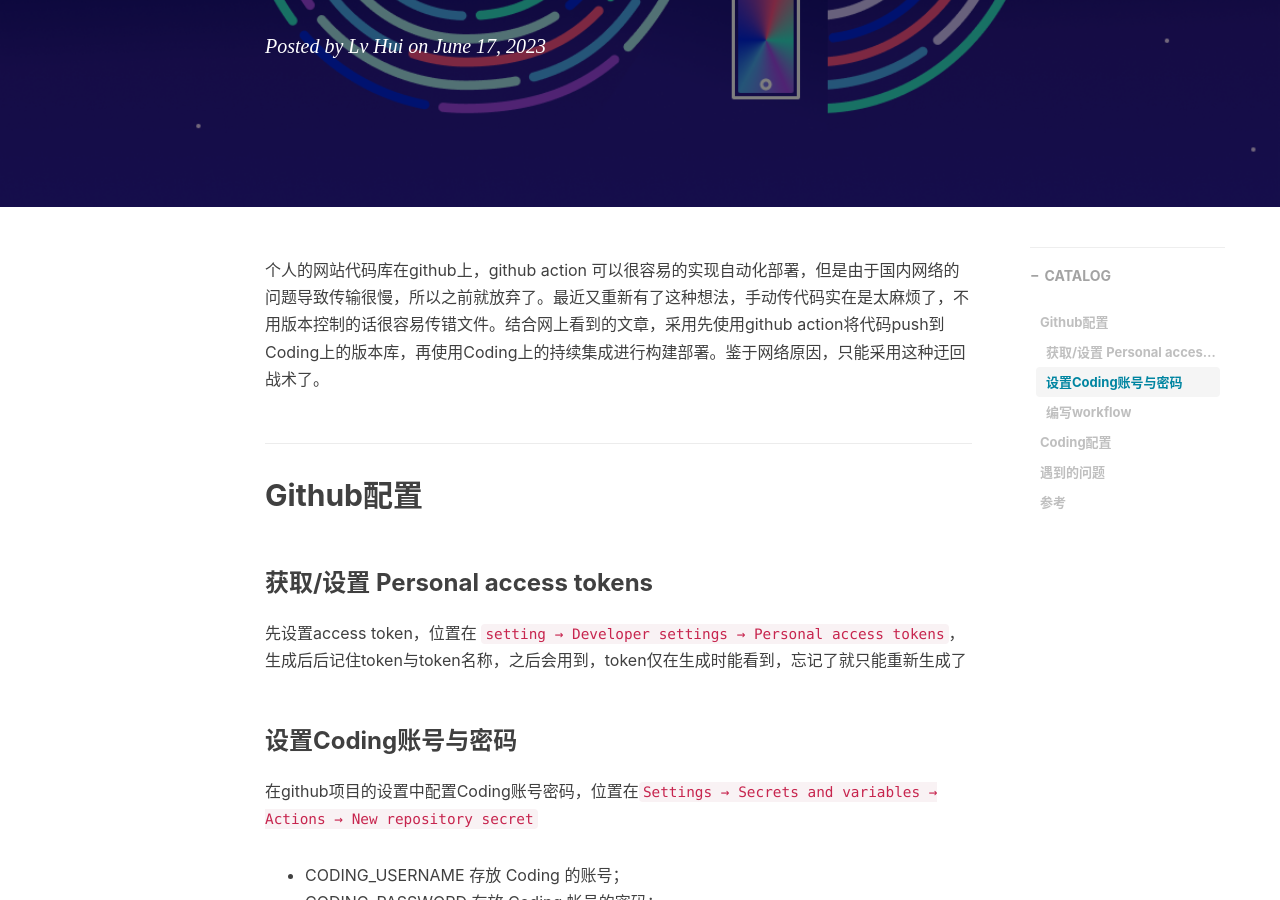
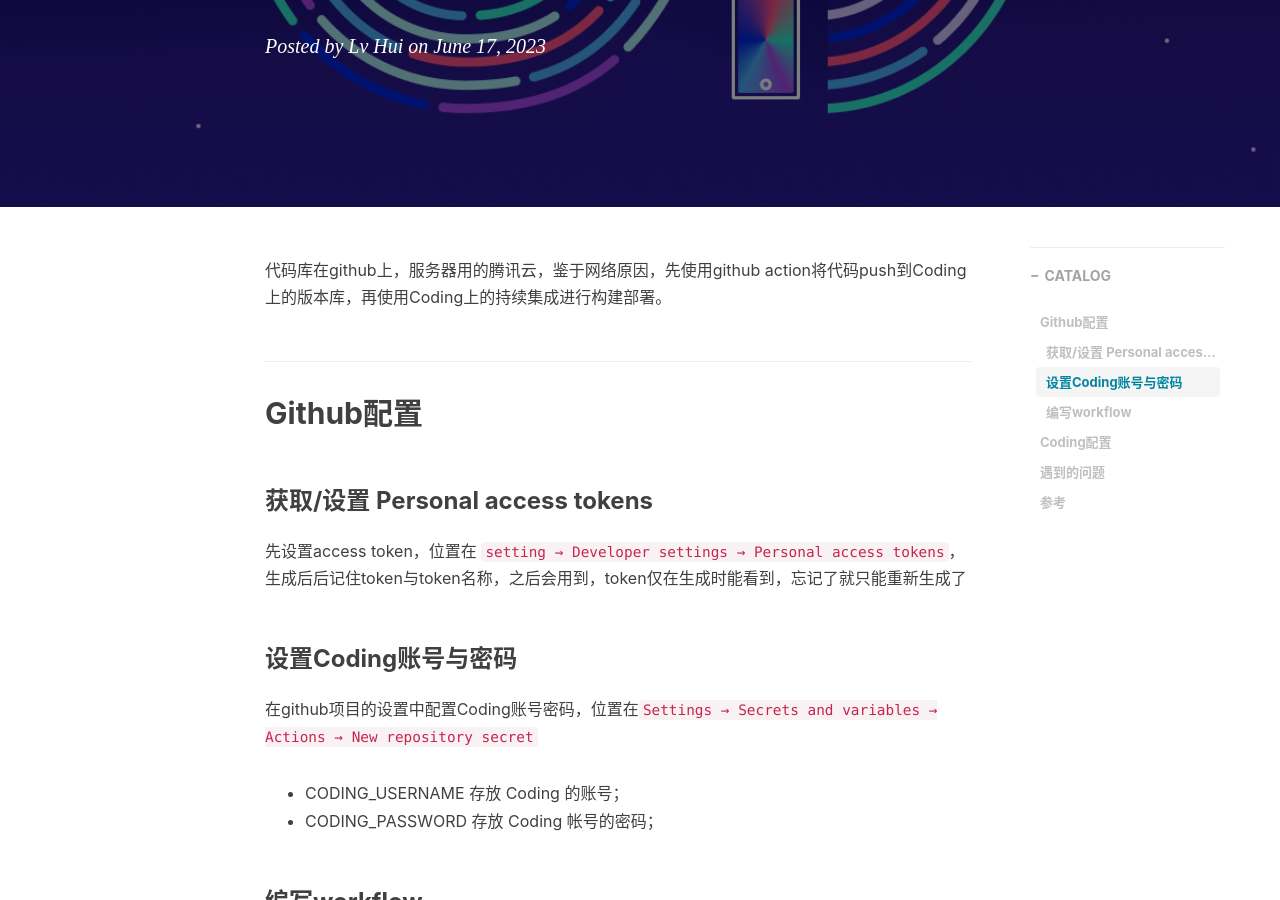
Before and after one commit to coolert/coolert.github.io, a Jekyll site: the page built from _posts/2023-06-17-continuous-deployment-laravel-project.markdown, in a window 1280 px wide and 900 px high, scrolled down 418 px. Built offline with Jekyll 4.4.1, drawn with Linux system fonts in a browser that asks for light colours; nearby versions of some CDN libraries; comment, search, counter and statistics services are not loaded; some of the changed lines change nothing that is shown; some of the changed text lies outside the part shown.

Commit message:
Update 2023-06-17-continuous-deployment-laravel-project.markdown

````diff
--- a/_posts/2023-06-17-continuous-deployment-laravel-project.markdown
+++ b/_posts/2023-06-17-continuous-deployment-laravel-project.markdown
@@ -12,7 +12,7 @@ tags:
 - GitHub
 ---
 
-个人的网站代码库在github上，github action 可以很容易的实现自动化部署，但是由于国内网络的问题导致传输很慢，所以之前就放弃了。最近又重新有了这种想法，手动传代码实在是太麻烦了，不用版本控制的话很容易传错文件。结合网上看到的文章，采用先使用github action将代码push到Coding上的版本库，再使用Coding上的持续集成进行构建部署。鉴于网络原因，只能采用这种迂回战术了。
+代码库在github上，服务器用的腾讯云，鉴于网络原因，先使用github action将代码push到Coding上的版本库，再使用Coding上的持续集成进行构建部署。
 
 ## Github配置
 
@@ -73,8 +73,8 @@ jobs:
         env:
           # Coding上的代码库
           CODING_REPOSITORY: ****/****/****
-          CODING_USERNAME: ${{ secrets.CODING_USERNAME }}
-          CODING_PASSWORD: ${{ secrets.CODING_PASSWORD }}
+          CODING_USERNAME: ${\{secrets.CODING_USERNAME}}
+          CODING_PASSWORD: ${\{secrets.CODING_PASSWORD}}
 ```
 
 ## Coding配置
@@ -187,11 +187,11 @@ pipeline {
 ## 遇到的问题
 
 - 由于coding登录用的账号是邮箱账号有`@`符，导致Coding仓库地址无法正确识别，所以先将Coding的账号和密码先进行URL转码，再存入设置中。
-- 项目文件夹下的.user.ini防跨站文件无法修改权限，并且我们其实不需要修改它的权限，所以直接忽略掉这个错误
+- 项目文件夹下的`.user.ini`防跨站文件无法修改权限，并且我们其实不需要修改它的权限，所以直接忽略掉这个错误
 
 ## 参考
 
-- https://blog.forecho.com/automatic-deployment.html
+- <https://blog.forecho.com/automatic-deployment.html>
 - [GitHub Actions documentation](https://docs.github.com/en/actions)
 - [Jenkins 用户手册](https://www.jenkins.io/zh/doc/)
 - [Coding 持续集成](https://coding.net/help/docs/ci/intro.html)
````
